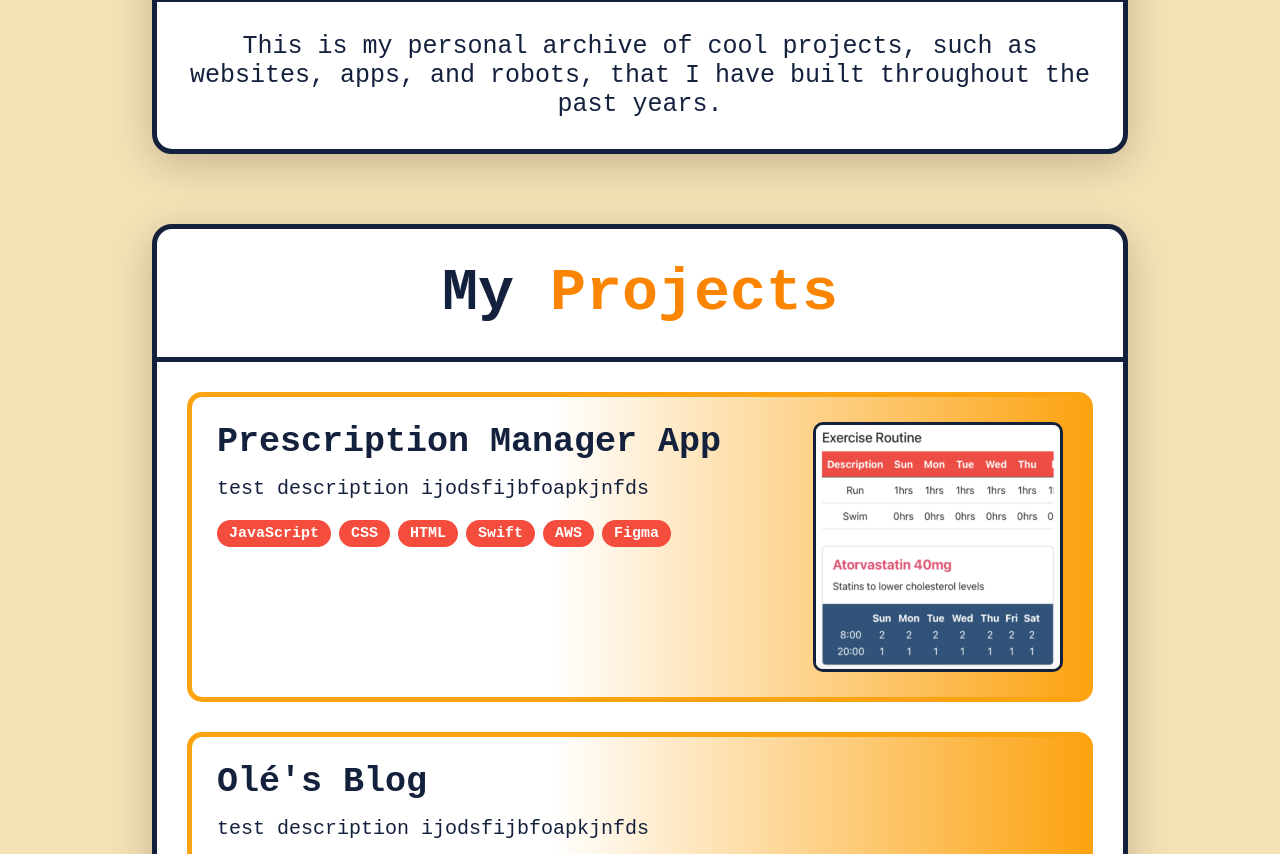
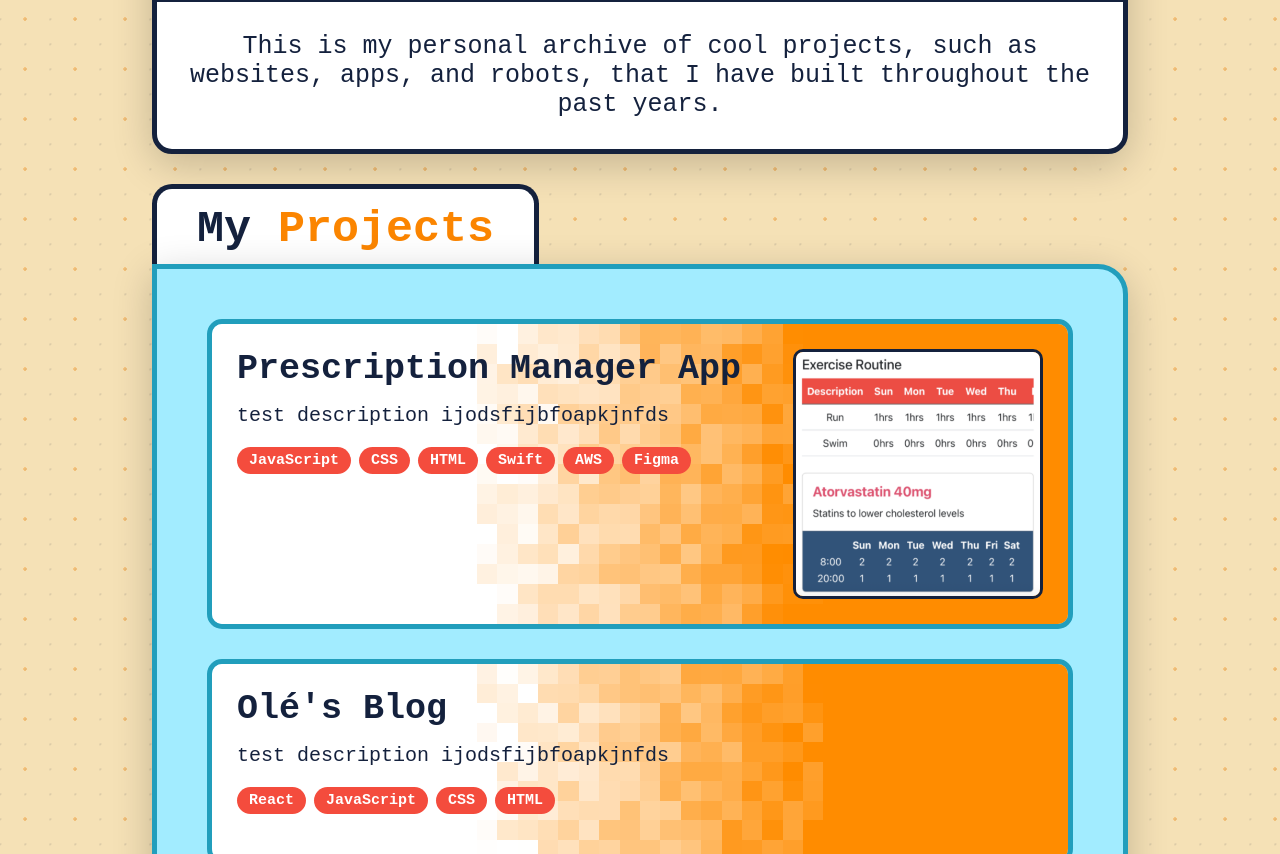
Before and after one commit to OleHo370/Personal-Blog, a React (Vite) app in the folder blog/: page / in a window 1280 px wide. Shown: the part 306-1160 px from the top of the page. Built offline with nearby package versions, Linux system fonts and the light colour scheme.

Commit message:
Added some blocky gradients that change based on the screen size

```diff
--- a/blog/src/App.jsx
+++ b/blog/src/App.jsx
@@ -1,5 +1,6 @@
 import Nav from './Nav';
 import './styles.css';
+import BlockyGradient from './BlockyGradient';
 import prescriptionSampleImg from './assets/images/prescriptionsample.png';
 import drivingSampleImg from './assets/images/drivingsample.png';
 import drumSampleImg from './assets/images/drumsample.png';
@@ -21,11 +22,15 @@ export default function App() {
 
         <div className="projectsection" id="prosec">
           <div className="projectsectionbox">
+            <div className="foldertab">
               <h2> My <span className = "highlight">Projects</span></h2>
+            </div>
+            <div className="foldercontent">
 
               <div className="projectlist">
 
                 <div className="projectbox">
+                  <BlockyGradient />
                   <div className="projecttext">
                     <h3>Prescription Manager App</h3>
                     <p>test description ijodsfijbfoapkjnfds</p>
@@ -44,6 +49,7 @@ export default function App() {
                 </div>
 
                 <div className="projectbox">
+                  <BlockyGradient />
                   <div className="projecttext">
                     <h3>Olé's Blog</h3>
                     <p>test description ijodsfijbfoapkjnfds</p>
@@ -58,6 +64,7 @@ export default function App() {
                 </div>
 
                 <div className="projectbox">
+                  <BlockyGradient />
                   <div className="projecttext">
                     <h3>Maze-Navigating Robot Car</h3>
                     <p>test description ijodsfijbfoapkjnfds</p>
@@ -73,6 +80,7 @@ export default function App() {
                 </div>
 
                 <div className="projectbox">
+                  <BlockyGradient />
                   <div className="projecttext">
                     <h3>Drum-Playing Robot</h3>
                     <p>test description ijodsfijbfoapkjnfds</p>
@@ -88,13 +96,18 @@ export default function App() {
                 </div>
 
               </div>
+
+            </div>
           </div>
         </div>
 
         <div className="aboutsection" id="aboutsec">
           <div className="aboutsectionbox">
+            <div className="foldertab">
               <h2>About <span className="highlight">Me</span></h2>
+            </div>
 
+            <div className="foldercontent">
               <div className="aboutcontent">
 
                 <div className="aboutphoto">
@@ -106,6 +119,8 @@ export default function App() {
                 </div>
               </div>
             </div>
+
+          </div>
         </div>
 
       </div>
--- /dev/null
+++ b/blog/src/BlockyGradient.jsx
@@ -0,0 +1,139 @@
+import { useState, useEffect, useRef } from 'react';
+
+export default function BlockyGradient() {
+  const [blocks, setBlocks] = useState([]);
+  const [dimensions, setDimensions] = useState({ rows: 20, cols: 40 });
+  const [isVertical, setIsVertical] = useState(false);
+  const containerRef = useRef(null);
+
+  useEffect(function checkScreenSize() {
+    function handleResize() {
+      setIsVertical(window.innerWidth <= 960);
+    }
+
+    handleResize();
+    window.addEventListener('resize', handleResize);
+
+    return function cleanup() {
+      window.removeEventListener('resize', handleResize);
+    };
+  }, []);
+
+  useEffect(function updateDimensions() {
+    function calculateDimensions() {
+      if (containerRef.current) {
+        const width = containerRef.current.offsetWidth;
+        const height = containerRef.current.offsetHeight;
+
+        const blockSize = 20;
+        const cols = Math.max(20, Math.floor(width / blockSize));
+        const rows = Math.max(10, Math.floor(height / blockSize));
+
+        setDimensions({ rows, cols });
+      }
+    }
+
+    setTimeout(calculateDimensions, 0);
+    window.addEventListener('resize', calculateDimensions);
+
+    return function cleanup() {
+      window.removeEventListener('resize', calculateDimensions);
+    };
+  }, []);
+
+  useEffect(function generateBlocks() {
+    const {rows, cols} = dimensions;
+    const initBlocks = [];
+
+    if (isVertical) {
+      const transitionStart = rows * 0.3;
+      const transitionEnd = rows * 0.7;
+
+      for (let row = 0; row < rows; row++) {
+        for (let col = 0; col < cols; col++) {
+          let orangeIntensity;
+
+          if (row < transitionStart) {
+            orangeIntensity = 0;
+          }
+          else if (row > transitionEnd) {
+            orangeIntensity = 1;
+          }
+          else {
+            const transitionProgress = (row - transitionStart) / (transitionEnd - transitionStart);
+            const randomOffset = (Math.random() - 0.5) * 0.3;
+            orangeIntensity = Math.max(0, Math.min(1, transitionProgress + randomOffset));
+          }
+
+          initBlocks.push({
+            id: `${row}-${col}`,
+            orangeIntensity
+          });
+        }
+      }
+    }
+    else {
+      const transitionStart = cols * 0.3;
+      const transitionEnd = cols * 0.7;
+
+      for (let row = 0; row < rows; row++) {
+        for (let col = 0; col < cols; col++) {
+          let orangeIntensity;
+
+          if (col < transitionStart) {
+            orangeIntensity = 0;
+          }
+          else if (col > transitionEnd) {
+            orangeIntensity = 1;
+          }
+          else {
+            const transitionProgress = (col - transitionStart) / (transitionEnd - transitionStart);
+            const randomOffset = (Math.random() - 0.5) * 0.3;
+            orangeIntensity = Math.max(0, Math.min(1, transitionProgress + randomOffset));
+          }
+
+          initBlocks.push({
+            id: `${row}-${col}`,
+            orangeIntensity
+          });
+        }
+      }
+    }
+
+    setBlocks(initBlocks);
+  }, [isVertical, dimensions]);
+
+  return (
+    <div
+      ref={containerRef}
+      style={{
+        position: 'absolute',
+        top: 0,
+        left: 0,
+        width: '100%',
+        height: '100%',
+        display: 'grid',
+        gridTemplateColumns: `repeat(${dimensions.cols}, 1fr)`,
+        gridTemplateRows: `repeat(${dimensions.rows}, 1fr)`,
+        pointerEvents: 'none'
+      }}
+    >
+      {blocks.map(function renderBlock(block) {
+        const r = 255;
+        const g = Math.round(255 - (115 * block.orangeIntensity));
+        const b = Math.round(255 - (255 * block.orangeIntensity));
+
+        return (
+          <div
+            key={block.id}
+            style={{
+              backgroundColor: `rgb(${r}, ${g}, ${b})`,
+              width: '100%',
+              height: '100%'
+            }}
+          />
+        );
+      })}
+    </div>
+  );
+}
--- a/blog/src/Styles.css
+++ b/blog/src/Styles.css
@@ -6,6 +6,11 @@
 }
 body {
     background-color: #f5e1b6;
+    background-image:
+        radial-gradient(circle, rgba(251, 133, 0, 0.30) 2px, transparent 2px),
+        radial-gradient(circle, rgba(20, 33, 61, 0.15) 1px, transparent 1px);
+    background-size: 50px 50px, 25px 25px;
+    background-position: 0 0, 12.5px 12.5px;
 }
 .nav {
     display: flex;
@@ -47,21 +52,11 @@ body {
     display: flex;
     align-items: center;
     color: #f44c3d;
+    background-size: 100%;
     cursor: pointer;
     text-decoration: none;
     font-size: 40px;
     gap: 10px;
-    font-weight: bold;
-}
-
-
-
-.homelogo {
-    display: flex;
-    align-items: center;
-    background-size: 100%;
-    cursor: pointer;
-    text-decoration: none;
     font-weight: bold;
 }
 
@@ -125,10 +120,6 @@ body {
     transition: all 0.5s ease;
 }
 
-.homelogo:hover {
-    transform: scale(1.10);
-}
-
 .button:hover {
     background: #219EBC;
     font-size: 30px;
@@ -182,6 +173,7 @@ body {
 
 }
 .highlight {
+    /*color: #fb8500*/
     color: #fb8500
 }
 .welcomedesc {
@@ -197,12 +189,13 @@ body {
     display: flex;
     justify-content: center;
     align-items: center;
-    text-align: center;
+    /*text-align: center;*/
     padding: 15px 30px;
-    scroll-margin-top: 100px;
+    scroll-margin-top: 120px;
 }
 
 .projectsectionbox {
+    /*
     height: auto;
     width: 80%;
     max-width: 1200px;
@@ -212,8 +205,43 @@ body {
     margin: 20px auto;
     box-shadow: 0 10px 40px rgba(0, 0, 0, 0.2);
     border-bottom: 5px solid #14213D;
+    */
+    width: 80%;
+    max-width: 1200px;
+    position: relative;
+    margin-top: 60px;
 }
 
+.foldertab {
+    position: absolute;
+    top: -80px;
+    left: 0;
+    background: #ffffff;
+    padding: 15px 40px;
+    border-radius: 20px 20px 0 0;
+    border: 5px solid #14213D;
+    border-bottom: none;
+}
+
+.foldertab h2 {
+    font-size: 45px;
+    color: #14213D;
+    font-weight: bold;
+    margin: 0;
+}
+
+.foldercontent {
+    background: #a2ecff;
+    border-radius: 30px;
+    border-top-left-radius: 0;
+    border: 5px solid #219EBC;
+    padding: 20px 20px 20px;
+    box-shadow: 0 10px 40px rgba(0, 0, 0, 0.2);
+    position: relative;
+    z-index: 1;
+}
+
+/*
 .projectsection h2 {
     width: 100%;
     font-size: 60px;
@@ -224,6 +252,7 @@ body {
     padding-bottom: 30px;
     border-bottom: 5px solid #14213D;
 }
+    */
 
 .projectlist {
     display: flex;
@@ -234,13 +263,16 @@ body {
 
 .projectbox {
     display: flex;
-    background: linear-gradient(to right, #ffffff 40%, #fca311);
+    position: relative;
+    /*background: linear-gradient(to right, #ffffff 40%, #fca311);*/
+    background: transparent;
     border-radius: 15px;
     padding: 25px;
-    border: 5px solid #fca311;
+    border: 5px solid #219EBC;
     transition: transform 0.3s ease, box-shadow 0.3s ease;
     text-align: left;
     gap: 20px;
+    overflow: hidden;
 }
 .projectbox p {
     font-size: 20px;
@@ -256,6 +288,8 @@ body {
     flex: 1;
     display: flex;
     flex-direction: column;
+    position: relative;
+    z-index: 1;
 }
 
 .projectbox h3 {
@@ -289,6 +323,8 @@ body {
     border-radius: 10px;
     overflow: hidden;
     border: 3px solid #14213D;
+    position: relative;
+    z-index: 1;
 }
 
 .projectimage img {
@@ -297,15 +333,24 @@ body {
 }
 
 .aboutsection {
+    /*
   display: flex;
   justify-content: center;
   align-items: center;
   text-align: center;
   padding: 15px 30px 50px 30px;
   scroll-margin-top: 100px;
+  */
+  display: flex;
+  justify-content: center;
+  align-items: flex-start;
+  text-align: center;
+  padding: 15px 30px 50px 30px;
+  scroll-margin-top: 100px;
 }
 
 .aboutsectionbox {
+    /*
   height: auto;
   width: 80%;
   max-width: 1200px;
@@ -314,8 +359,14 @@ body {
   border: 5px solid #14213D;
   margin: 20px auto;
   box-shadow: 0 10px 40px rgba(0, 0, 0, 0.2);
+  */
+  width: 80%;
+  max-width: 1200px;
+  position: relative;
+  margin-top: 100px;
 }
 
+/*
 .aboutsection h2 {
   width: 100%;
   font-size: 60px;
@@ -326,6 +377,7 @@ body {
   padding-bottom: 30px;
   border-bottom: 5px solid #14213D;
 }
+  */
 
 .aboutcontent {
   display: flex;
@@ -362,6 +414,7 @@ body {
 }
 
 @media screen and (max-width: 960px){
+
     .hamburgerlist {
         display: flex;
         justify-content: center;
@@ -396,9 +449,27 @@ body {
         font-size: 16px;
     }
 
+    .foldertab {
+        top: -60px;
+        padding: 10px 20px;
+    }
+
+    .foldertab h2 {
+        font-size: 35px;
+    }
+
+    .projectsectionbox {
+        margin-top: 50px;
+    }
+
+    .aboutsectionbox {
+        margin-top: 50px;
+    }
+/*
     .projectsection h2 {
         font-size: 45px;
     }
+        */
 
     .projectlist {
         gap: 20px;
@@ -410,7 +481,8 @@ body {
         flex-direction: column;
         align-items: center;
         text-align: center;
-        background: linear-gradient(#ffffff 40%, #fca311);
+        /*background: linear-gradient(#ffffff 40%, #fca311);*/
+        background: transparent;
     }
     .projecttext {
         width: 100%;
@@ -437,9 +509,11 @@ body {
         height: 200px;
     }
 
+    /*
     .aboutsection h2 {
         font-size: 45px;
     }
+        */
 
     .aboutcontent {
         flex-direction: column;
@@ -461,4 +535,6 @@ body {
     }
 
 
+
+
 }
```
Lines whose indentation alone changed are shown as unchanged.
